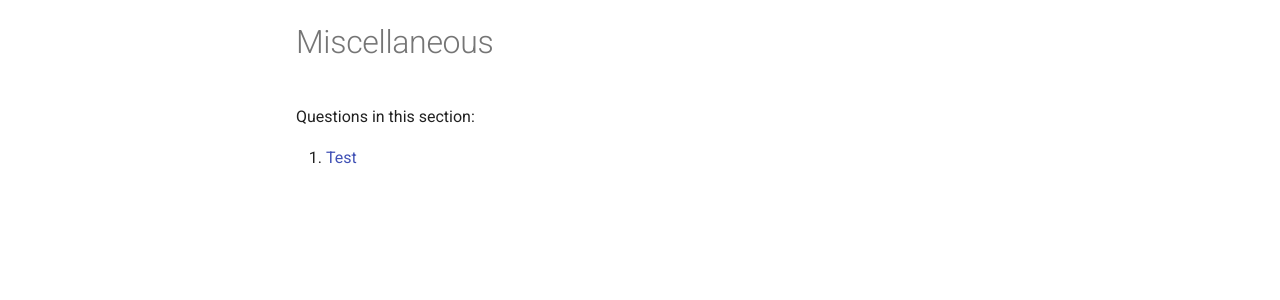
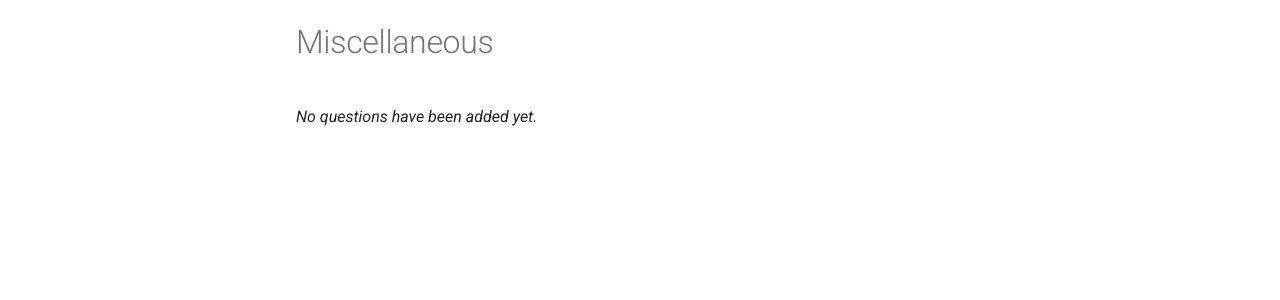
Before and after one commit to yogiclife/yoga-qa, an MkDocs documentation site: the page built from docs/miscellaneous/README.md, in a window 1280 px wide. Shown: the part 124-424 px from the top of the page. Built offline with MkDocs 1.6.1 and Material for MkDocs 9.7.7, drawn with Linux system fonts in a browser that asks for light colours.

Commit message:
Update topic indices [skip ci]

```diff
--- a/docs/miscellaneous/README.md
+++ b/docs/miscellaneous/README.md
@@ -1,5 +1,3 @@
 # Miscellaneous
 
-Questions in this section:
-
-1. [Test](test.md)
+_No questions have been added yet._
```
